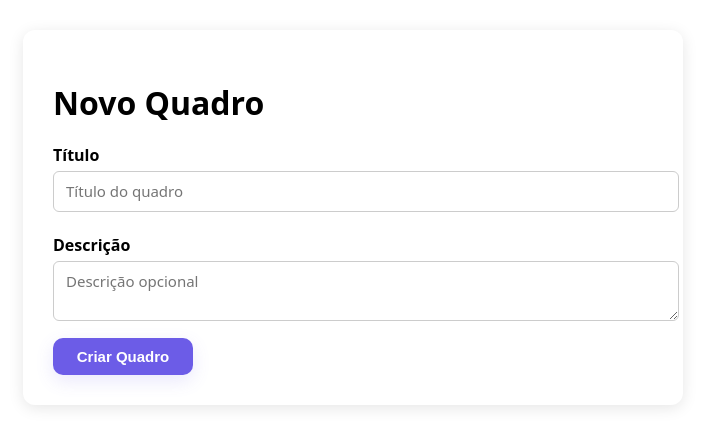
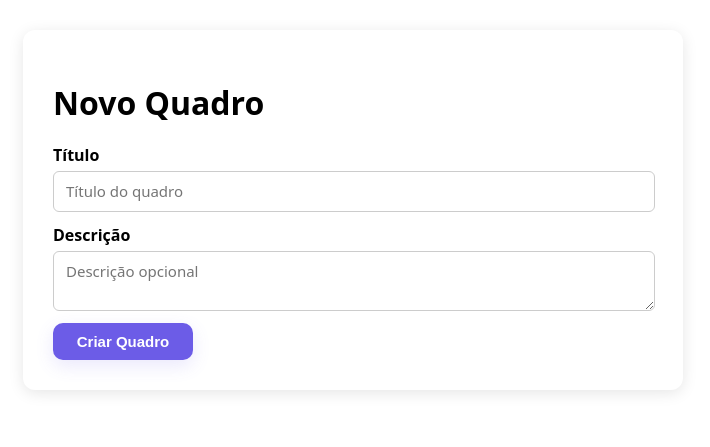
Before and after one commit to leovieirad/Projeto-Kanban, a Django app: template boards/templates/boards/board_form.html in a window 1280 px wide. Shown: the part 78-525 px from the top of the page, without its empty margins (287-997 px from the left). Run offline with Django 3.2, Linux system fonts and the light colour scheme; the template is opened without the code that fills it, so the values that code supplies are empty.

Commit message:
Centralizando input e textarea do form Novo Quadro

```diff
--- a/boards/static/boards/styles.css
+++ b/boards/static/boards/styles.css
@@ -830,3 +830,13 @@ button.btn-open {
 .theme-switch__checkbox:checked+.theme-switch__container .theme-switch__clouds {
     bottom: -4.062em;
 }
+
+/* input e textarea do form Novo Quadro */
+.form-container form .input,
+.form-container form .textarea {
+    display: block !important;
+    margin-left: auto !important;
+    margin-right: auto !important;
+    width: 96% !important;
+    max-width: 600px !important;
+}
--- a/boards/templates/boards/board_form.html
+++ b/boards/templates/boards/board_form.html
@@ -5,13 +5,16 @@
     <h1>Novo Quadro</h1>
 
     <form method="post" action="{% url 'boards:create_board' %}">
+
         {% csrf_token %}
 
-        <label for="id_title">Título</label>
-        <input type="text" name="title" id="id_title" class="input" placeholder="Título do quadro" required>
+        <div class="form-fields">
+            <label for="id_title">Título</label>
+            <input type="text" name="title" id="id_title" class="input" placeholder="Título do quadro" required>
 
-        <label for="id_description">Descrição</label>
-        <textarea name="description" id="id_description" class="textarea" placeholder="Descrição opcional"></textarea>
+            <label for="id_description">Descrição</label>
+            <textarea name="description" id="id_description" class="textarea" placeholder="Descrição opcional"></textarea>
+        </div>
 
         <button type="submit" class="btn-primary">Criar Quadro</button>
     </form>
```
